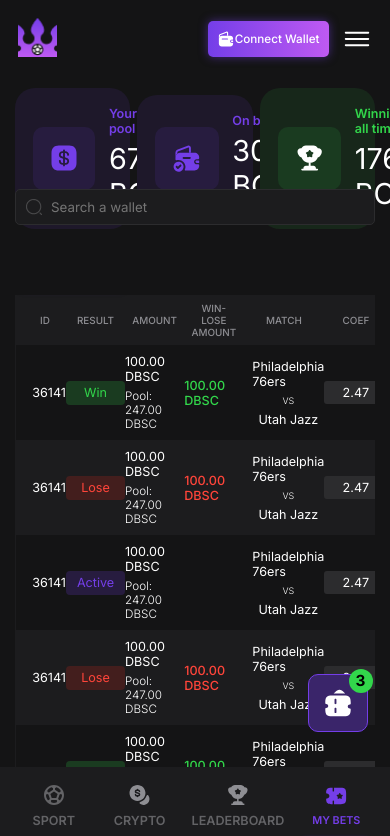
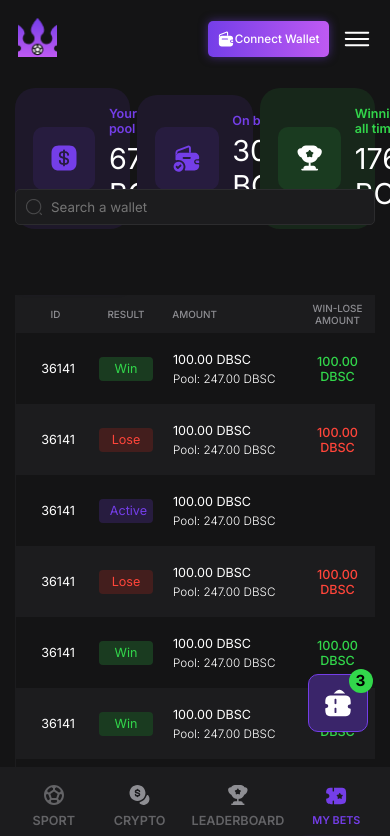
Before and after one commit to muhammad-junaid1/kingdom-sport, a React (Create React App) app: page /my-bets in a window 390 px wide. Shown: the top 836 px of the page. Built offline with nearby package versions, Linux system fonts and the light colour scheme.

Commit message:
mybets responsivess table

```diff
--- a/src/components/pages/components/MyBetsRow.jsx
+++ b/src/components/pages/components/MyBetsRow.jsx
@@ -19,13 +19,15 @@ const YourBetsRow = ({
         </div>
         </td>
         <td>
+        <div className="result-wrapper">
             <div className={`result ${result}`}>
               <p>{result.charAt(0).toUpperCase() + result.slice(1)}</p>
             </div>
+            </div>
         </td>
         <td>
+          <div className="amount-wrapper">
           <div className="amount">
-          <div>
             <p>{amount[0]}</p>
             <p className="amount--pool">
               Pool: <span>{amount[1]}</span>
@@ -48,12 +50,14 @@ const YourBetsRow = ({
             </div>
         </td>
         <td>
+        <div className="coef-wrapper">
                 <div className="coef">
                     <p>{coef}</p>
                 </div>
+                </div>
         </td>
         <td>
-            <div className="dateTime">
+            <div className="date-time">
             <div>
                 <p>{dateTime[0]}</p>
                 <p>{dateTime[1]}</p>
@@ -61,11 +65,9 @@ const YourBetsRow = ({
                 </div>
         </td>
         <td>
-            <div>
             {result === "win" &&
                 <p className="withdrawl">{withdrawl}</p>
             }
-            </div>
         </td>
       </tr>
     </>
--- a/src/components/pages/css/Leader.css
+++ b/src/components/pages/css/Leader.css
@@ -125,7 +125,7 @@
         margin-right: 40px;
         width: 100%;
     }
-    .result p {
+    .table-data[data-column-id="result"] .result p {
         text-align: right;
     }
     .table-data[data-column-id="result"] .result .percentage {
--- a/src/components/pages/css/MyBetsPage.css
+++ b/src/components/pages/css/MyBetsPage.css
@@ -93,6 +93,10 @@
     padding-left: 1.8rem;
 }
 
+.mybets-table-headings[data-column-id="amount"] {
+    text-align: left;
+}
+
 .mybets-table-body .mybets-table-row:nth-child(even) {
     background: var(--grey6);
 }
@@ -103,7 +107,7 @@
 
 .mybets-table-row .mybets-table-data:first-child {
     border-left: 1px solid var(--grey6);
-    padding-left: 1.8rem;
+    padding-left: 2.8rem;
 }
 .mybets-table-row .mybets-table-data:last-child {
     border-right: 1px solid var(--grey6);
@@ -130,23 +134,16 @@
     padding: 1rem 0;
 }
 
-.mybets-table-data[data-column-id="match"] {
-    padding-left: 1.0rem;
-}
-
-.mybets-table-data[data-column-id="result"] {
-    width: 9%;
-}
-
-.mybets-table-data span > div{
-    display: flex;
-    justify-content: center;
-    align-items: center;
-}
-
 .mybets-table-data .result {
     padding: .5rem 1.2rem;
     border-radius: 4px;
+    text-align: center;
+    width: 6rem;
+}
+
+.mybets-table-data .result-wrapper {
+    display: flex;
+    justify-content: center;
 }
 
 .mybets-table-data .result.win {
@@ -162,12 +159,23 @@
     background: var(--violet2);
 }
 
+.mybets-table-data[data-column-id="amount"] {
+    width: 13%;
+}
+
+.mybets-table-data .amount {
+    margin-left: .8rem;
+}
+
 .mybets-table-data .amount--pool {
     margin-top: 5px;
     font-size: 1.3rem;
     font-weight: 300;
 }
 
+.mybets-table-data[data-column-id="win-loseAmount"] p {
+        text-align: center;
+}
 
 .mybets-table-data .amount--win{
     color: var(--green6);
@@ -202,15 +210,27 @@
     background: var(--grey5);
     padding: 4px 2rem;
     border-radius: 3px;
+    width:7.5rem;
 }
 
-.mybets-table-data .dateTime p{
+.mybets-table-data .coef-wrapper{
+    display: flex;
+    justify-content: center;
+}
+
+.mybets-table-data .date-time p{
     text-align: center;
     font-size: 1.2rem;
 }
 
+.mybets-table-data[data-column-id="withdrawl"]{
+    width: 14%;
+}
+
 .mybets-table-data .withdrawl{
     color: var(--grey1);
+    padding-right: 10px;
+    text-align: center;
 }
 
 .gridjs-wrapper {
@@ -249,4 +269,30 @@
     .mybets-page {
         width: 100% !important;
     }
+    .mybets-table-data{
+        padding-left: 12px;
+        padding-right: 12px;
+    }
+    .mybets-table-data[data-column-id="amount"]{
+        width: 100%;
+    }
+
+    .mybets-table-data .amount-wrapper {
+        width: 120px;
+        margin-left: -4px;
+    }
+
+    .mybets-table-data .amount{
+        margin-left: 0;
+    }
+
+    .mybets-table-data .match-teams{
+        width: 140px;
+    }
+    .mybets-table-data[data-column-id="date/time"] .date-time {
+        width: 115px;
+    }
+   .mybets-table-data[data-column-id="date/time"]{
+       padding: 0;
+   }
 }
```
